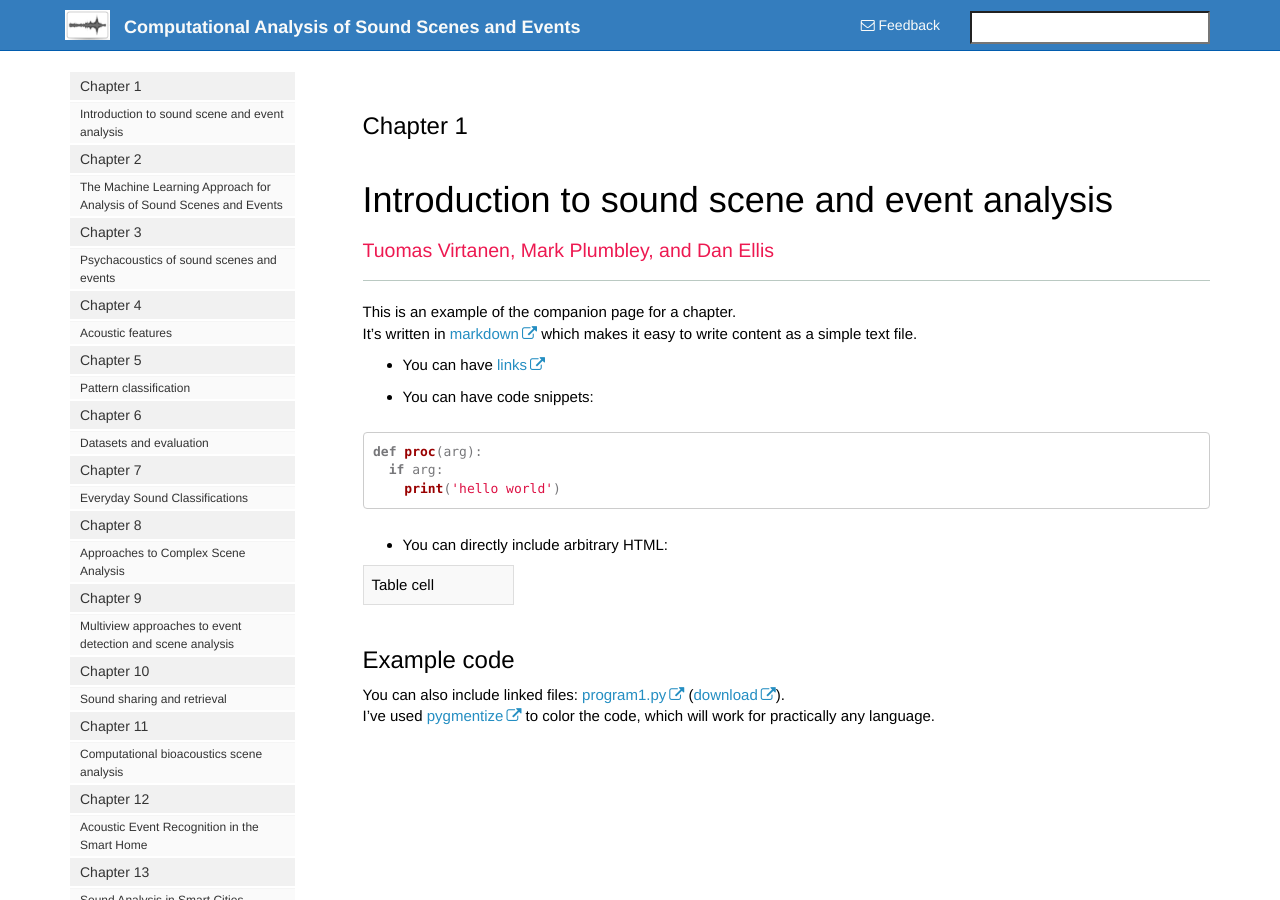
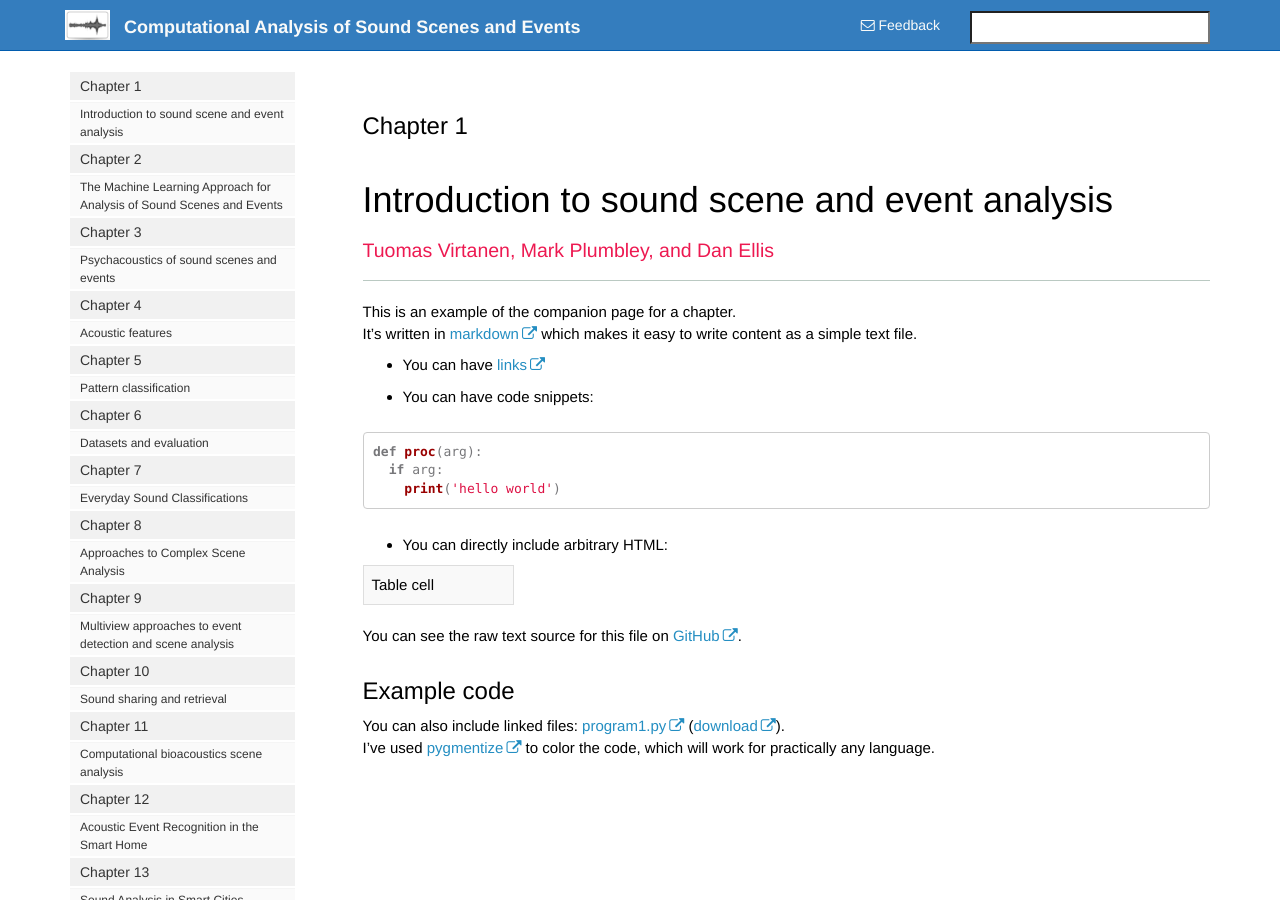
Before and after one commit to cassebook/cassebook.github.io, a Jekyll site: the page built from _docs/ch01/index.md, in a window 1280 px wide. Built offline with Jekyll 4.4.1, drawn with Linux system fonts in a browser that asks for light colours; nearby versions of some CDN libraries; comment, search, counter and statistics services are not loaded.

Commit message:
Linked to GitHub to reveal markdown search for chap 1.

```diff
--- a/_docs/ch01/index.md
+++ b/_docs/ch01/index.md
@@ -25,6 +25,9 @@ def proc(arg):
     </tr>
 </table>
 
+You can see the raw text source for this file on
+[GitHub](https://raw.githubusercontent.com/cassebook/cassebook.github.io/master/_docs/ch01/index.md).
+
 ## Example code
 
 You can also include linked files:
```
